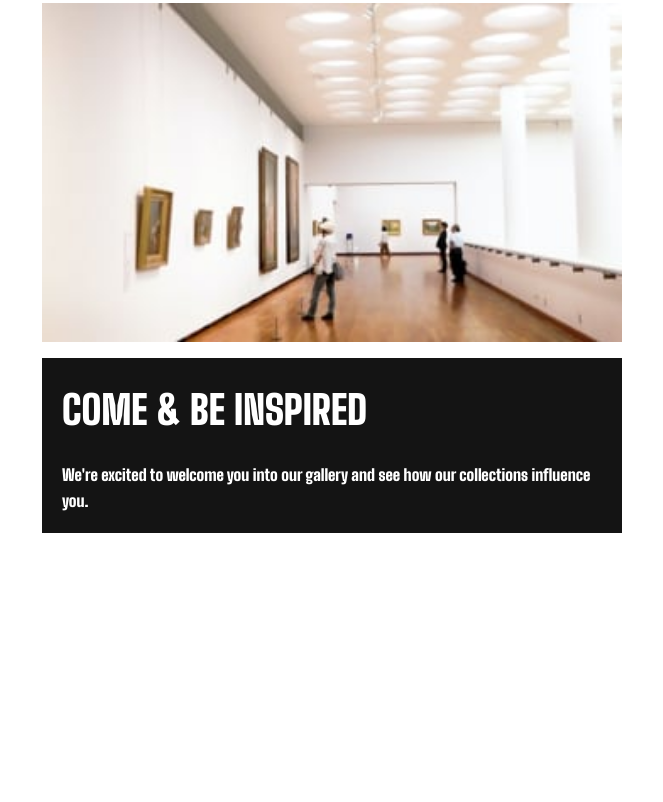
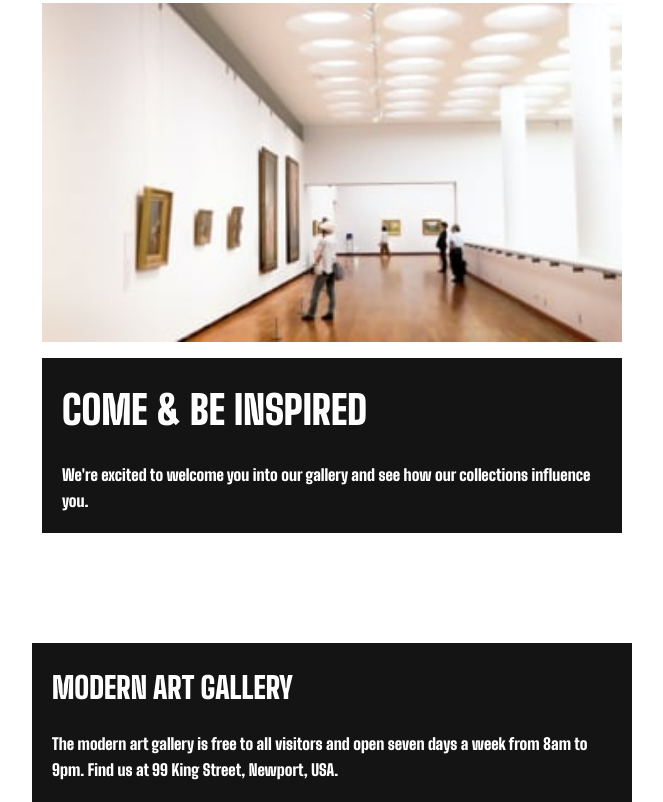
Before and after one commit to Doubting-Thomas/art-design-page, a plain HTML site: page art-gallery-design/index.html in a window 1280 px wide. Shown: the part 2257-3059 px from the top of the page, without its empty margins (308-971 px from the left). Before the commit the page ends 2800 px from the top, so only its background shows below. Drawn offline with Linux system fonts and the light colour scheme.

Commit message:
more markup and a bit of styling

```diff
--- a/art-gallery-design/css/_layout.css
+++ b/art-gallery-design/css/_layout.css
@@ -56,3 +56,7 @@
 .features__text-desc {
   font-weight: 300;
 }
+
+.footer__heading-main {
+  font-size: 3rem;
+}
--- a/art-gallery-design/index.html
+++ b/art-gallery-design/index.html
@@ -74,7 +74,7 @@
         />
       </div>
 
-      <div class="features__text-box black-box">
+      <div class="features__text-box black-box u-margin-bottom-lg">
         <h1 class="features__heading-main heading-bold u-margin-bottom-sm">
           Come & be inspired
         </h1>
@@ -84,5 +84,17 @@
         </p>
       </div>
     </section>
+
+    <footer>
+      <div class="footer black-box">
+        <h1 class="footer__heading-main heading-bold u-margin-bottom-sm">
+          Modern Art Gallery
+        </h1>
+        <p class="footer__text-desc">
+          The modern art gallery is free to all visitors and open seven days a
+          week from 8am to 9pm. Find us at 99 King Street, Newport, USA.
+        </p>
+      </div>
+    </footer>
   </body>
 </html>
```
